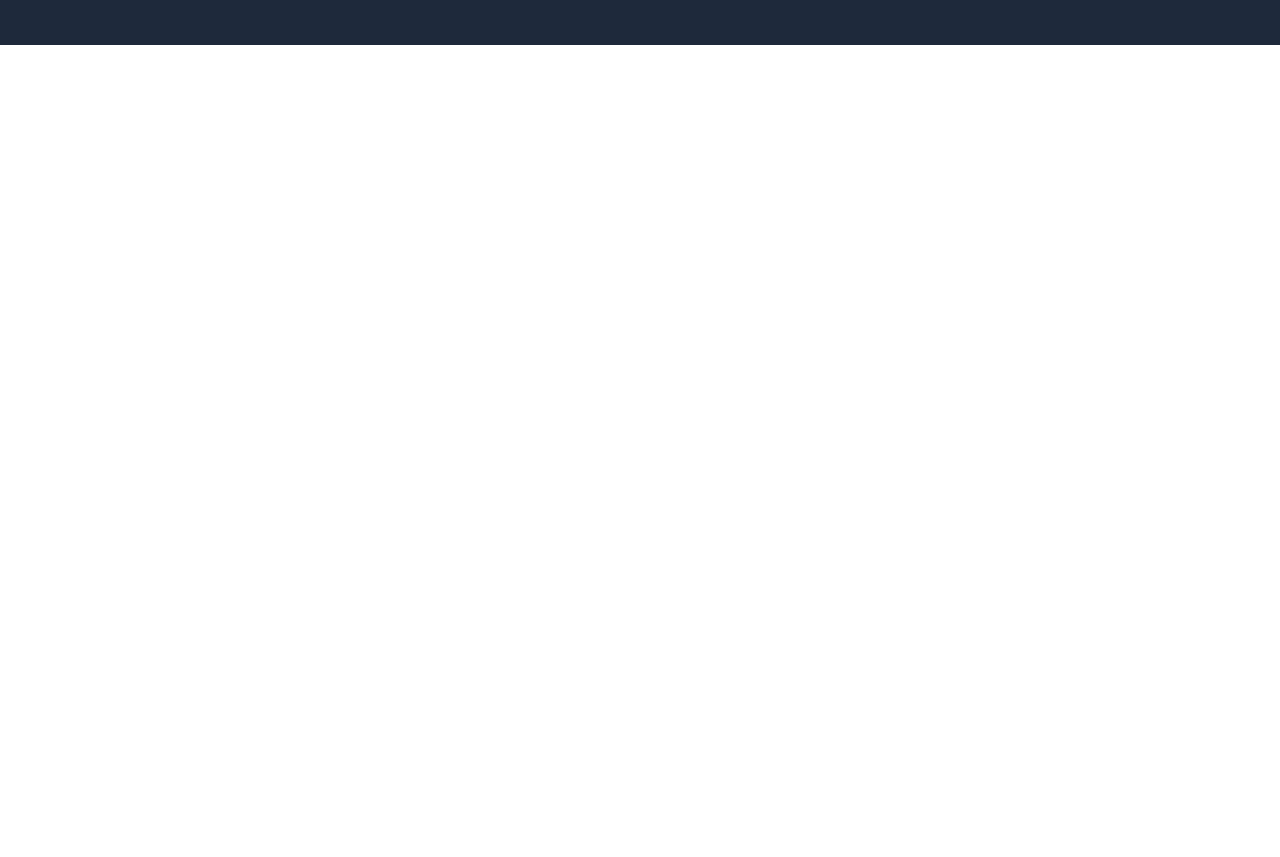
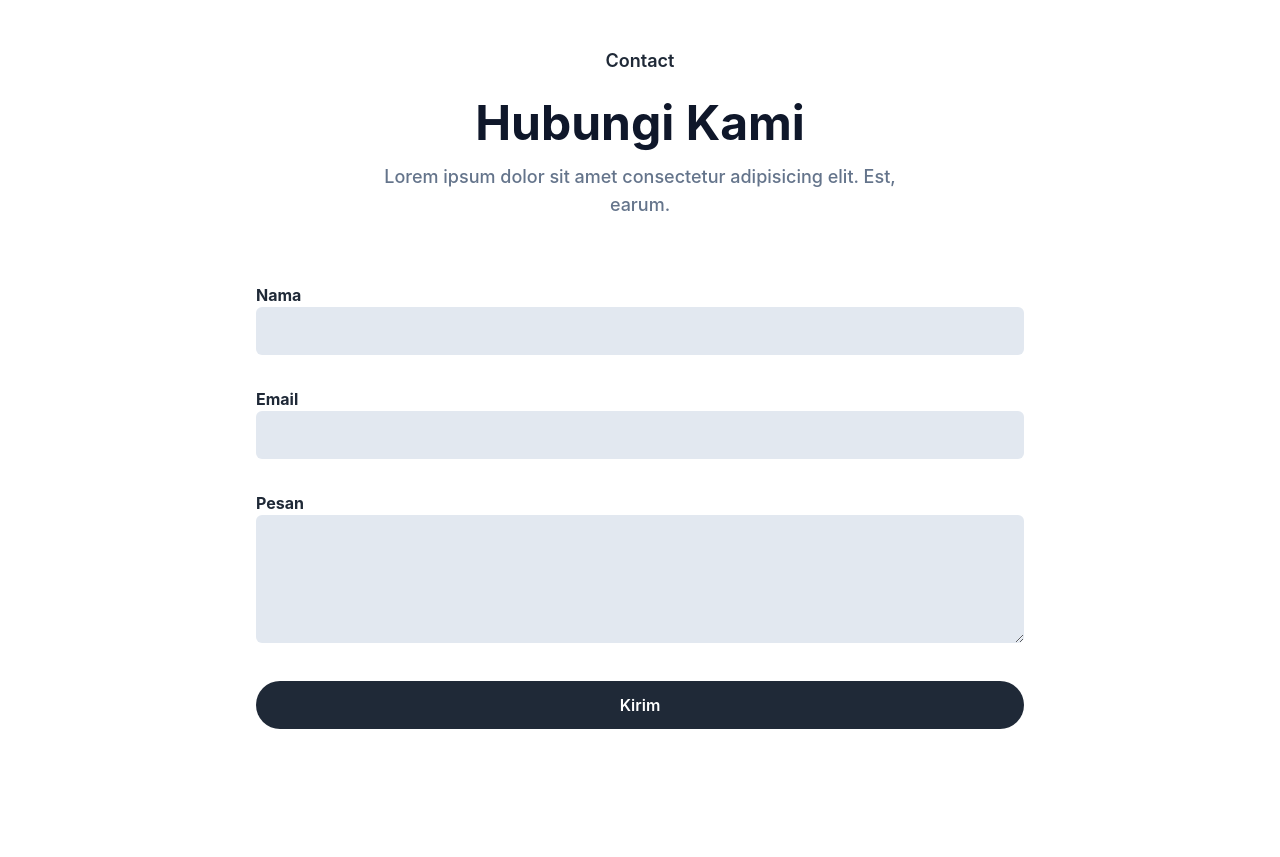
Before and after one commit to NXRts/Portfolio, a website: page index.html in a window 1280 px wide. Shown: the part 3006-3863 px from the top of the page. Before the commit the page ends 3051 px from the top, so only its background shows below. Drawn offline with Linux system fonts and the light colour scheme.

Commit message:
membuat form contact

```diff
--- a/index.html
+++ b/index.html
@@ -214,15 +214,6 @@
                 </div>
                 <div class="md-12 p-4 md:w-1/2">
                     <div class="rounded-md shadow-md overflow-hidden">
-                        <img src="Portfolio/Cuplikan layar 2024-07-25 211129.png" alt="kalkulator sederhana"
-                            class="w-full">
-                    </div>
-                    <h3 class="font-semibold text-xl text-dark mt-5 mb-3">Kalkulator Sederhana</h3>
-                    <p class="font-medium text-base text-secondary">Lorem ipsum dolor sit amet consectetur adipisicing
-                        elit. Accusantium illum enim unde.</p>
-                </div>
-                <div class="md-12 p-4 md:w-1/2">
-                    <div class="rounded-md shadow-md overflow-hidden">
                         <img src="Portfolio/Peminjaman-Buku.png" alt="Peminjaman-Buku" class="w-full">
                     </div>
                     <h3 class="font-semibold text-xl text-dark mt-5 mb-3">Pinjam Buku</h3>
@@ -273,11 +264,59 @@
                         <img src="Clients/Tailwind_CSS_logo.svg.png" alt="">
                     </a>
                 </div>
-                <p></p>
             </div>
         </div>
     </section>
     <!-- Client Section End -->
+
+    <!-- Blog Sesion Start -->
+
+    <!-- Blog Sesion End -->
+
+    <!-- Contact Sesion Start -->
+    <section id="contact" class="pt-36 pb-32">
+        <div class="container">
+            <div class="w-full px-4">
+                <div class="max-w-xl mx-auto text-center mb-16 pt-8">
+                    <h4 class="mb-6 text-lg font-semibold text-primary">Contact</h4>
+                    <h2 class="font-bold text-dark text-3xl mb-4 sm:text-4xl lg:text-5xl">Hubungi Kami</h2>
+                    <p class="font-medium text-md text-secondary md:text-lg">Lorem ipsum dolor sit amet consectetur
+                        adipisicing elit. Est, earum.</p>
+                </div>
+            </div>
+            <form action="#" method="post">
+                <div class="w-full lg:w-2/3 lg:mx-auto">
+                    <div class="w-full px-4 mb-8">
+                        <label for="name" class="text-base text-primary font-bold">Nama</label>
+                        <input type="text" name="name" id="name"
+                            class="w-full bg-slate-200 text-dark p-3 rounded-md focus:outline-0 focus:ring-offset-primary focus:ring-1 focus:border-primary">
+                    </div>
+                    <div class="w-full px-4 mb-8">
+                        <label for="email" class="text-base text-primary font-bold">Email</label>
+                        <input type="email" name="email" id="email"
+                            class="w-full bg-slate-200 text-dark p-3 rounded-md focus:outline-0 focus:ring-offset-primary focus:ring-1 focus:border-primary">
+                    </div>
+                    <div class="w-full px-4 mb-8">
+                        <label for="message" class="text-base text-primary font-bold">Pesan</label>
+                        <textarea name="message" id="message"
+                            class="w-full bg-slate-200 h-32 text-dark p-3 rounded-md focus:outline-0 focus:ring-offset-primary focus:ring-1 focus:border-primary"></textarea>
+                    </div>
+                    <div class="w-full px-4">
+                        <button
+                            class="text-base font-semibold text-white bg-primary py-3 px-8 rounded-full w-full hover:opacity-80 hover:shadow-lg transition duration-500">Kirim</button>
+                    </div>
+                </div>
+            </form>
+        </div>
+    </section>
+
+    <!-- Contact Sesion End -->
+
+    <!-- Futter Section Start -->
+     <footer class="bg-dark">
+
+     </footer>
+    <!-- Futter Section End -->
 
     <script src="src/js/script.js"></script>
 
```
Also changed, not shown: src/output.css.
